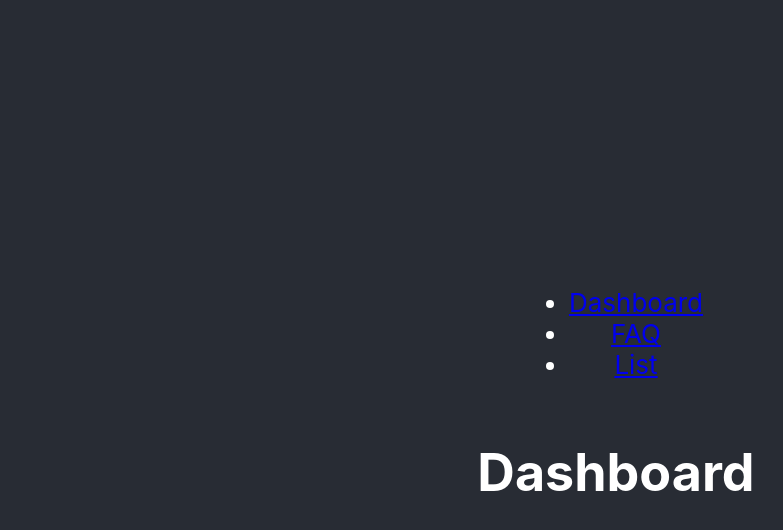
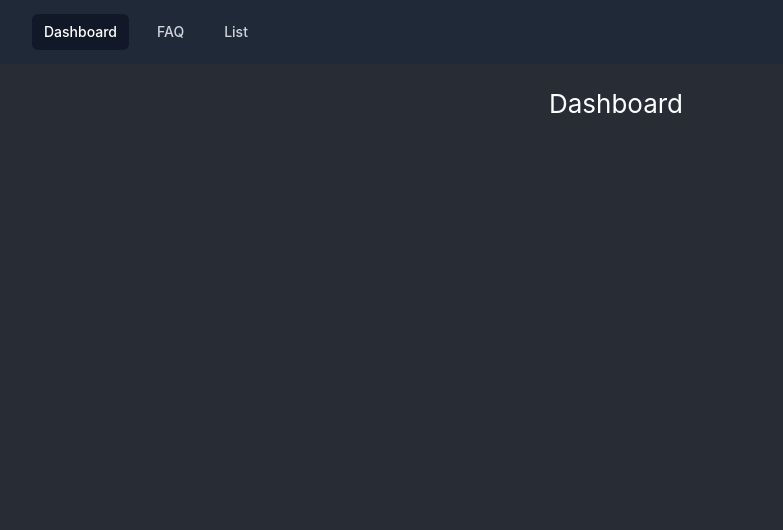
Before and after one commit to pkubik11/ultra-booking, a React (Create React App) app: page / in a window 1280 px wide. Shown: the top 530 px of the page, without its empty margins (24-807 px from the left). Built offline with nearby package versions, Linux system fonts and the light colour scheme.

Commit message:
headlessUI + styles

```diff
--- a/package.json
+++ b/package.json
@@ -3,6 +3,8 @@
   "version": "0.1.0",
   "private": true,
   "dependencies": {
+    "@headlessui/react": "^1.5.0",
+    "@heroicons/react": "^1.0.6",
     "@testing-library/jest-dom": "^5.16.3",
     "@testing-library/react": "^12.1.4",
     "@testing-library/user-event": "^13.5.0",
@@ -42,6 +44,8 @@
     ]
   },
   "devDependencies": {
+    "autoprefixer": "^10.4.4",
+    "postcss": "^8.4.12",
     "tailwindcss": "^3.0.23"
   }
 }
--- /dev/null
+++ b/postcss.config.js
@@ -0,0 +1,6 @@
+module.exports = {
+  plugins: {
+    tailwindcss: {},
+    autoprefixer: {},
+  },
+}
--- a/src/App.css
+++ b/src/App.css
@@ -1,38 +1,19 @@
 .App {
-  text-align: center;
-}
-
-.App-logo {
-  height: 40vmin;
-  pointer-events: none;
-}
-
-@media (prefers-reduced-motion: no-preference) {
-  .App-logo {
-    animation: App-logo-spin infinite 20s linear;
-  }
+	text-align: center;
 }
 
 .App-header {
-  background-color: #282c34;
-  min-height: 100vh;
-  display: flex;
-  flex-direction: column;
-  align-items: center;
-  justify-content: center;
-  font-size: calc(10px + 2vmin);
-  color: white;
+	background-color: #282c34;
+	font-size: calc(10px + 2vmin);
+	color: white;
 }
 
 .App-link {
-  color: #61dafb;
+	color: #61dafb;
 }
 
-@keyframes App-logo-spin {
-  from {
-    transform: rotate(0deg);
-  }
-  to {
-    transform: rotate(360deg);
-  }
+.App-body {
+	background-color: #282c34;
+	height: calc(100vh - 4rem);
+	padding-top: 20px;
 }
--- a/src/App.tsx
+++ b/src/App.tsx
@@ -1,19 +1,17 @@
 import React from 'react';
-import { Link } from 'react-router-dom';
 
 import './App.css';
 import MainRouter from './MainRouter';
+import Navbar from './components/Navbar';
 
 function App() {
 	return (
 		<div className="App">
 			<header className="App-header">
-				<ul>
-					<li><Link to="/">Dashboard</Link></li>
-					<li><Link to="/faq">FAQ</Link></li>
-					<li><Link to="/list">List</Link></li>
-				</ul>
-				<MainRouter />
+				<Navbar />
+				<div className="App-body">
+					<MainRouter />
+				</div>
 			</header>
 		</div>
 	);
--- /dev/null
+++ b/src/components/Navbar.tsx
@@ -0,0 +1,99 @@
+import { Fragment, useState } from 'react';
+import { Disclosure } from '@headlessui/react';
+import { MenuIcon, XIcon } from '@heroicons/react/outline';
+import { Link } from 'react-router-dom';
+
+interface tabInterface {
+	name: string;
+	to: string;
+	current: Boolean;
+};
+
+function classNames(...classes: string[]) {
+	return classes.filter(Boolean).join(' ')
+}
+
+export default function Navbar() {
+
+	const [navigation, updateNav] = useState([
+		{ name: 'Dashboard', to: '/', current: true },
+		{ name: 'FAQ', to: '/faq', current: false },
+		{ name: 'List', to: '/list', current: false },
+	]);
+
+	function clickedNav(tab: tabInterface) {
+		let data = [...navigation];
+		data.forEach((i: tabInterface) => {
+			if (i === tab) {
+				i.current = true;
+			} else {
+				i.current = false
+			}
+		});
+
+		updateNav(data);
+	};
+
+	return (
+		<Disclosure as="nav" className="bg-gray-800">
+			{({ open }) => (
+				<>
+					<div className="max-w-7xl mx-auto px-2 sm:px-6 lg:px-8">
+						<div className="relative flex items-center justify-between h-16">
+							<div className="absolute inset-y-0 left-0 flex items-center sm:hidden">
+								{/* Mobile menu button*/}
+								<Disclosure.Button className="inline-flex items-center justify-center p-2 rounded-md text-gray-400 hover:text-white hover:bg-gray-700 focus:outline-none focus:ring-2 focus:ring-inset focus:ring-white">
+									<span className="sr-only">Open main menu</span>
+									{open ? (
+										<XIcon className="block h-6 w-6" aria-hidden="true" />
+									) : (
+										<MenuIcon className="block h-6 w-6" aria-hidden="true" />
+									)}
+								</Disclosure.Button>
+							</div>
+							<div className="flex-1 flex items-center justify-center sm:items-stretch sm:justify-start">
+								<div className="hidden sm:block sm:ml-6">
+									<div className="flex space-x-4">
+										{navigation.map((item) => (
+											<Link
+												key={item.name}
+												to={item.to}
+												className={classNames(
+													item.current ? 'bg-gray-900 text-white' : 'text-gray-300 hover:bg-gray-700 hover:text-white',
+													'px-3 py-2 rounded-md text-sm font-medium'
+													)}
+												onClick={() => clickedNav(item)}
+												aria-current={item.current ? 'page' : undefined}
+											>
+												{item.name}
+											</Link>
+										))}
+									</div>
+								</div>
+							</div>
+						</div>
+					</div>
+
+					<Disclosure.Panel className="sm:hidden">
+						<div className="px-2 pt-2 pb-3 space-y-1">
+							{navigation.map((item) => (
+								<Link
+									key={item.name}
+									to={item.to}
+									className={classNames(
+										item.current ? 'bg-gray-900 text-white' : 'text-gray-300 hover:bg-gray-700 hover:text-white',
+										'block px-3 py-2 rounded-md text-base font-medium'
+									)}
+									onClick={() => clickedNav(item)}
+									aria-current={item.current ? 'page' : undefined}
+								>
+									{item.name}
+								</Link>
+							))}
+						</div>
+					</Disclosure.Panel>
+				</>
+			)}
+		</Disclosure>
+	)
+}
--- a/src/index.css
+++ b/src/index.css
@@ -1,3 +1,7 @@
+@tailwind base;
+@tailwind components;
+@tailwind utilities;
+
 body {
   margin: 0;
   font-family: -apple-system, BlinkMacSystemFont, 'Segoe UI', 'Roboto', 'Oxygen',
--- /dev/null
+++ b/tailwind.config.js
@@ -0,0 +1,9 @@
+module.exports = {
+	content: [
+		"./src/**/*.{js,jsx,ts,tsx}",
+	],
+	theme: {
+		extend: {},
+	},
+	plugins: [],
+}
```
Also changed, not shown: 1 other file (tests, documents, lock files or other folders).
